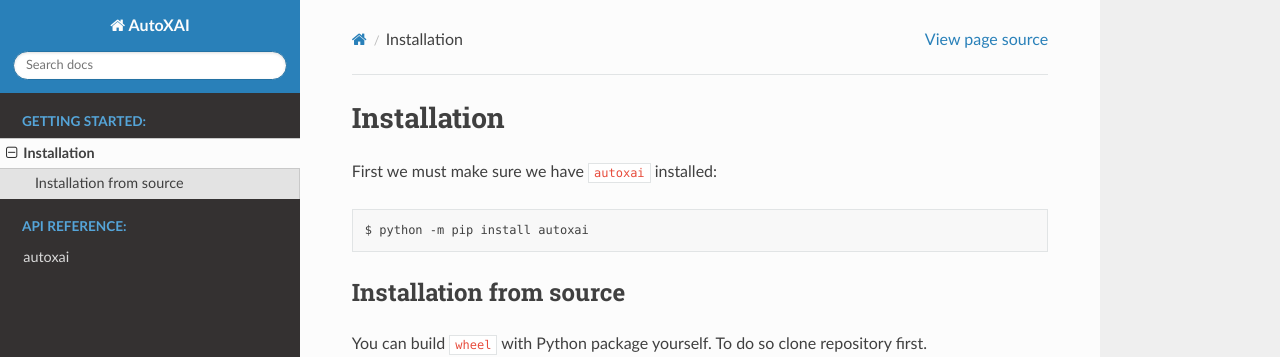
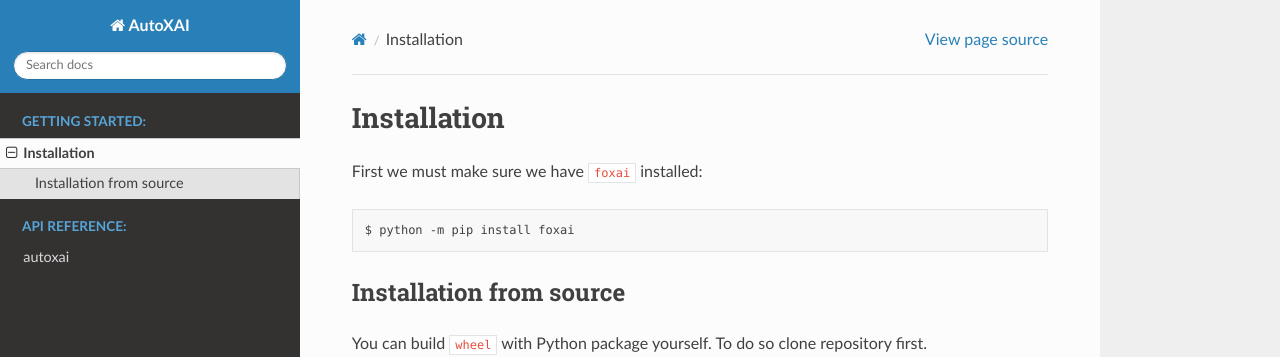
Before and after one commit to softwaremill/FoXAI, a Sphinx documentation site: the page built from docs/source/install.rst, in a window 1280 px wide and 1051 px high. Shown: the top 357 px of the window. Built offline with Sphinx 7.4.7 and the Read the Docs theme 2.0.0, drawn with Linux system fonts in a browser that asks for light colours; pages that are not in the unit, such as notebooks, are missing from menus.

Commit message:
Change autoxai to foxai in 2 places (definetely not all)

```diff
--- a/docs/source/install.rst
+++ b/docs/source/install.rst
@@ -1,11 +1,11 @@
 Installation
 ============
 
-First we must make sure we have ``autoxai`` installed:
+First we must make sure we have ``foxai`` installed:
 
 .. code-block:: bash
 
-   $ python -m pip install autoxai
+   $ python -m pip install foxai
 
 
 Installation from source
```
